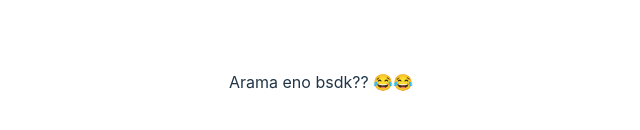
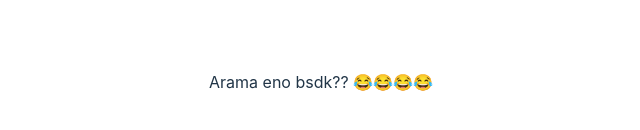
Before and after one commit to anandateertha-dev/example-frontend, a React (Vite) app: page / in a window 1280 px wide. Shown: the part 318-448 px from the top of the page, without its empty margins (319-959 px from the left). Built offline with nearby package versions, Linux system fonts and the light colour scheme.

Commit message:
Somethin'

```diff
--- a/src/App.jsx
+++ b/src/App.jsx
@@ -9,7 +9,7 @@ function App() {
   return (
     <>
       <div>
-        Arama eno bsdk?? 😂😂
+        Arama eno bsdk?? 😂😂😂😂
       </div>
     </>
   )
```
